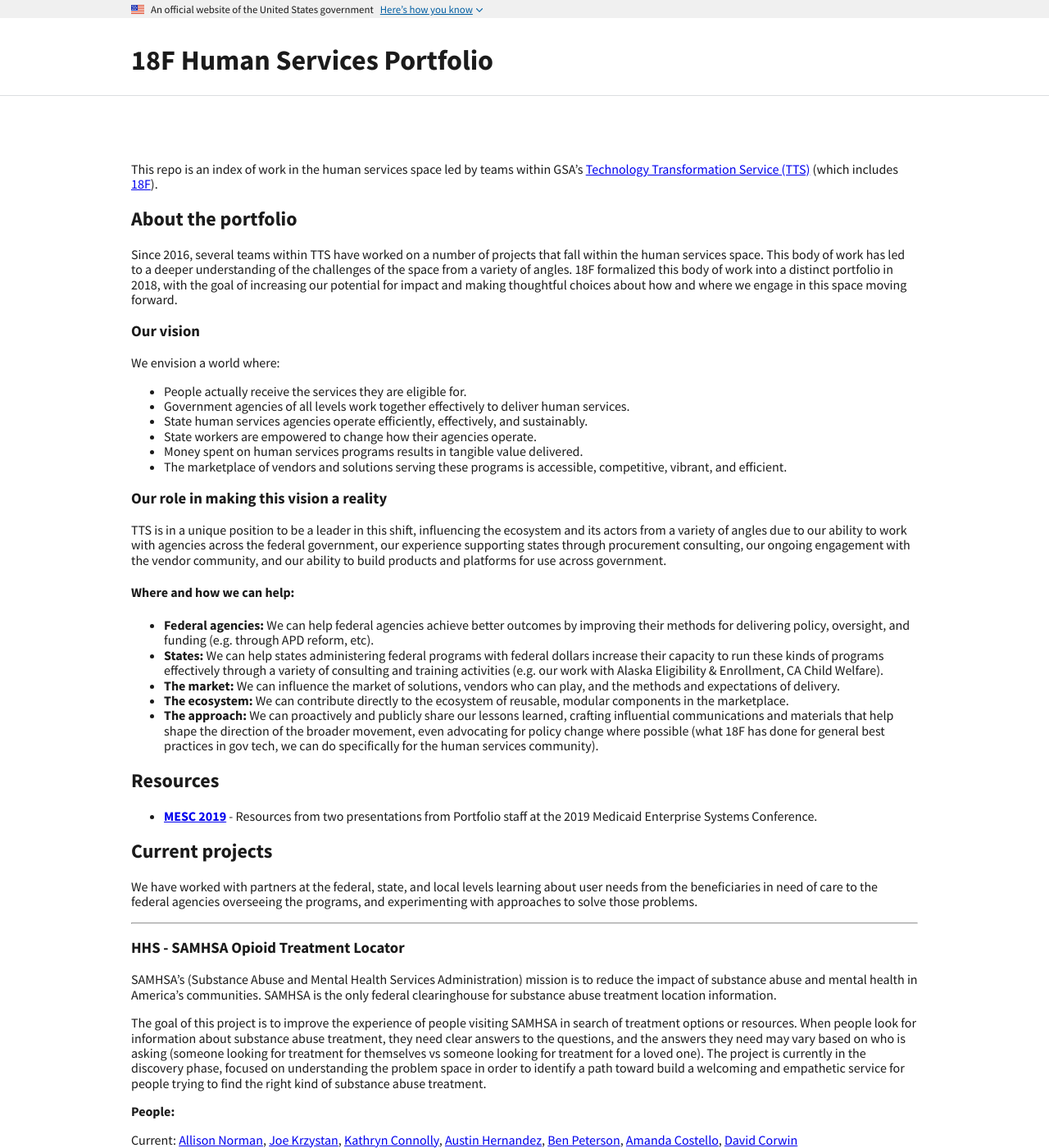
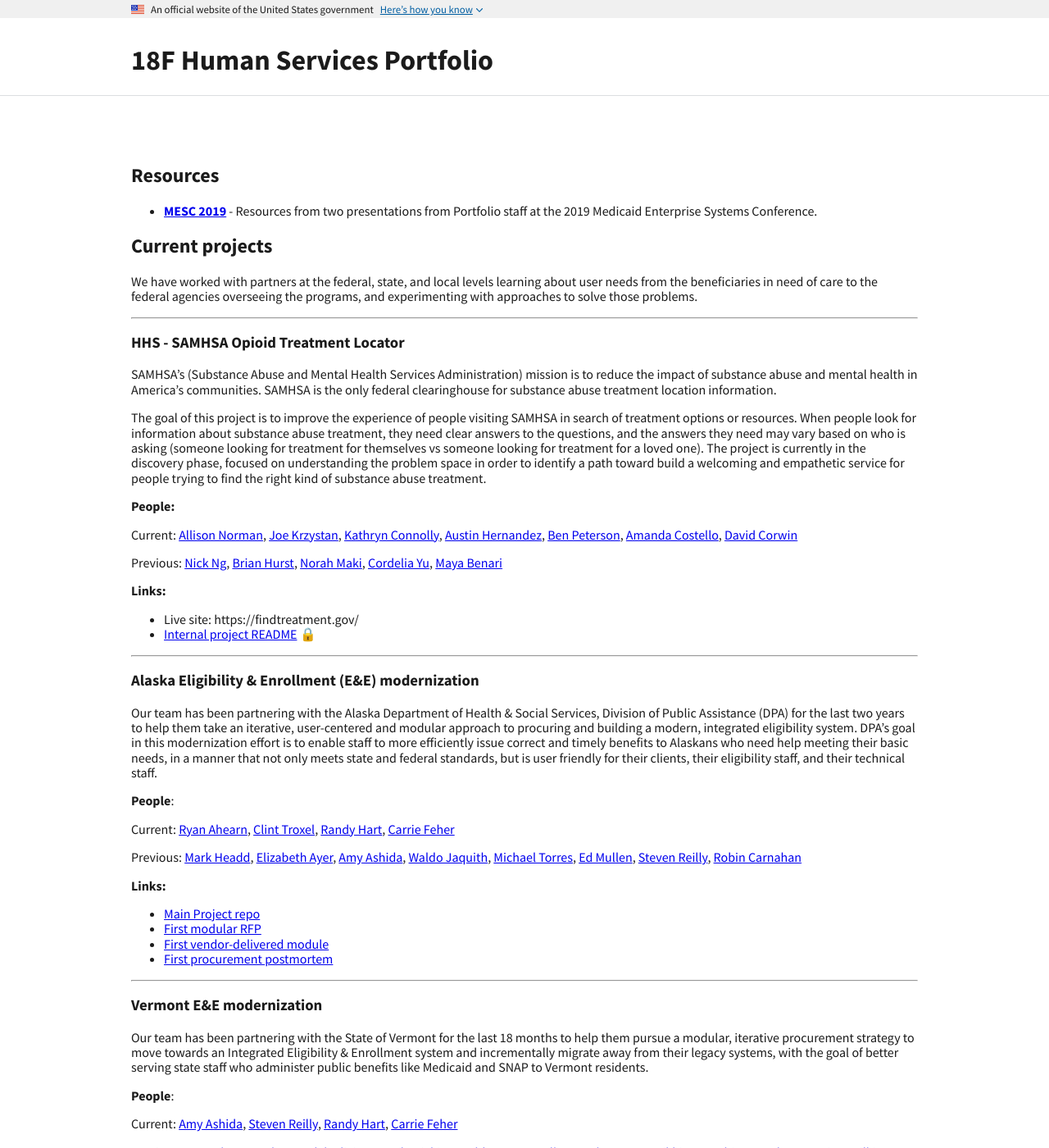
Before and after one commit to 18F/public-benefits, a Jekyll site: the page built from index.md, in a window 1280 px wide and 1400 px high. Shown: the whole window at 82% size. Built offline with Jekyll 4.4.1, drawn with Linux system fonts in a browser that asks for light colours.

Commit message:
move content to /about page

```diff
--- a/index.md
+++ b/index.md
@@ -4,31 +4,6 @@
 
 layout: default
 ---
-
-This repo is an index of work in the human services space led by teams within GSA's [Technology Transformation Service (TTS)](https://www.gsa.gov/about-us/organization/federal-acquisition-service/technology-transformation-services) (which includes [18F](https://18f.gsa.gov/)).
-
-## About the portfolio
-Since 2016, several teams within TTS have worked on a number of projects that fall within the human services space. This body of work has led to a deeper understanding of the challenges of the space from a variety of angles. 18F formalized this body of work into a distinct portfolio in 2018, with the goal of increasing our potential for impact and making thoughtful choices about how and where we engage in this space moving forward.
-
-### Our vision
-We envision a world where:
-- People actually receive the services they are eligible for.
-- Government agencies of all levels work together effectively to deliver human services.
-- State human services agencies operate efficiently, effectively, and sustainably.
-- State workers are empowered to change how their agencies operate.
-- Money spent on human services programs results in tangible value delivered.
-- The marketplace of vendors and solutions serving these programs is accessible, competitive, vibrant, and efficient.
-
-### Our role in making this vision a reality
-TTS is in a unique position to be a leader in this shift, influencing the ecosystem and its actors from a variety of angles due to our ability to work with agencies across the federal government, our experience supporting states through procurement consulting, our ongoing engagement with the vendor community, and our ability to build products and platforms for use across government.
-
-#### Where and how we can help:
-- **Federal agencies:** We can help federal agencies achieve better outcomes by improving their methods for delivering policy, oversight, and funding (e.g. through APD reform, etc).
-- **States:** We can help states administering federal programs with federal dollars increase their capacity to run these kinds of programs effectively through a variety of consulting and training activities (e.g. our work with Alaska Eligibility & Enrollment, CA Child Welfare).
-- **The market:** We can influence the market of solutions, vendors who can play, and the methods and expectations of delivery.
-- **The ecosystem:** We can contribute directly to the ecosystem of reusable, modular components in the marketplace.
-- **The approach:** We can proactively and publicly share our lessons learned, crafting influential communications and materials that help shape the direction of the broader movement, even advocating for policy change where possible (what 18F has done for general best practices in gov tech, we can do specifically for the human services community).
-
 
 ## Resources
 
```
Also changed, not shown: about.md (+21 -10 lines).
